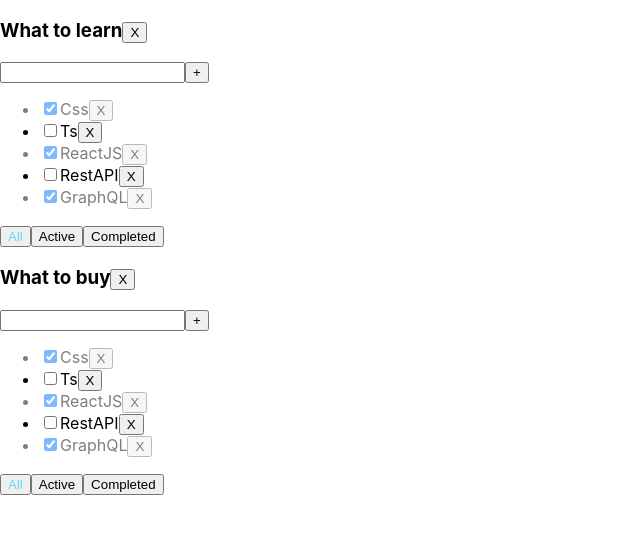
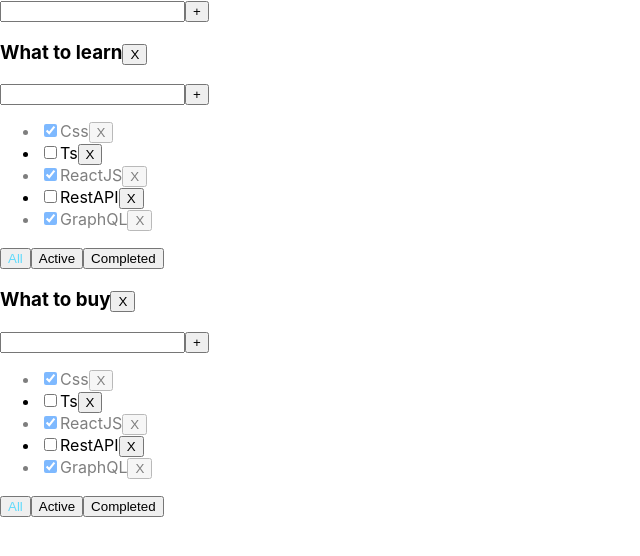
Before and after one commit to YakovcevMark/ToDoList, a React (Create React App) app: page / in a window 1280 px wide. Shown: the top 556 px of the page, without its empty margins (0-640 px from the left). Built offline with nearby package versions, Linux system fonts and the light colour scheme.

Commit message:
Stage 06

```diff
--- a/src/App.tsx
+++ b/src/App.tsx
@@ -2,6 +2,7 @@ import React, {useState} from 'react';
 import {v1} from 'uuid';
 import './App.css';
 import {ToDoList} from "./components/ToDoList";
+import {AddItemInput} from "./components/AddItemInput/AddItemInput";
 
 export type FilterValuesType = "All" | "Active" | "Completed"
 export type ErrorType = string | null
@@ -23,13 +24,6 @@ function App() {
     const toDoListId1 = v1();
     const toDoListId2 = v1();
 
-    // const [tasks, setTasks] = useState<TaskType[]>([
-    //     {id: v1(), title: "Css", isDone: true},
-    //     {id: v1(), title: "Ts", isDone: false},
-    //     {id: v1(), title: "ReactJS", isDone: true},
-    //     {id: v1(), title: "RestAPI", isDone: false},
-    //     {id: v1(), title: "GraphQL", isDone: true},
-    // ])
     const [toDoLists, setToDoLists] = useState<ToDoListType[]>([
         {id: toDoListId1, title: "What to learn", filter: "All"},
         {id: toDoListId2, title: "What to buy", filter: "All"},
@@ -75,10 +69,36 @@ function App() {
         setTasks({...tasks, [toDoListId]: tasks[toDoListId].filter(t => t.id !== id)})
     }
 
+    const createNewToDoList = (title: string) => {
+        const newId = v1();
+        setToDoLists([{id: newId, title, filter: "All"}, ...toDoLists])
+        setTasks({[newId]: [], ...tasks})
+    }
+    const changeToDoListName = (title: string, toDoListId: string) => {
+        setToDoLists(toDoLists.map(t => t.id === toDoListId
+            ? {
+                ...t,
+                title
+            } : t
+        ))
+    }
+    const changeTaskName = (title: string, taskId: string, toDoListId: string,) => {
+        setTasks({
+            [toDoListId]: tasks[toDoListId].map(t => t.id === taskId
+                ? {
+                    ...t,
+                    title
+                } : t
+            ), ...tasks
+        })
 
-    return (
+    }
+
+    return <>
+        <AddItemInput addItem={createNewToDoList}/>
         <div>
-            {toDoLists.map(tl => <ToDoList title={tl.title}
+            {
+                toDoLists.map(tl => <ToDoList title={tl.title}
                                               removeToDoList={removeToDoList}
                                               tasks={tasks[tl.id]}
                                               addTask={addTask}
@@ -87,17 +107,12 @@ function App() {
                                               key={tl.id}
                                               id={tl.id}
                                               filter={tl.filter}
-                                           changeFilter={changeFilter}/>)}
-            {/*<ToDoList title={"learnTasks"}*/}
-            {/*          tasks={filteredTasks(tasks)}*/}
-            {/*          addTask={addTask}*/}
-            {/*          removeTask={removeTask}*/}
-            {/*          changeFilter={setFilter}*/}
-            {/*          toggleComplete={toggleComplete}*/}
-            {/*          filter={filter}*/}
-            {/*/>*/}
+                                              changeFilter={changeFilter}
+                                              changeToDoListName={changeToDoListName}
+                                              changeTaskName={changeTaskName}/>)
+            }
         </div>
-    );
+    </>
 }
 
 export default App;
--- a/src/components/ Task.tsx
+++ b/src/components/ Task.tsx
@@ -1,23 +1,36 @@
-import {ErrorType, TaskType} from "../App";
+import {TaskType} from "../App";
 import React from "react";
 import s from "./Task.module.css"
+import EditableSpan from "./EditableSpan";
 
 type TaskPropsType = {
     task: TaskType
 
     removeTask: (id: string) => void
     toggleComplete: (id: string) => void
+    changeTaskName: (title: string, taskId: string) => void
 }
-export const Task: React.FC<TaskPropsType> = ({task, removeTask, toggleComplete}) => {
+export const Task: React.FC<TaskPropsType> = ({
+                                                  task,
+                                                  removeTask,
+                                                  toggleComplete,
+                                                  changeTaskName
+                                              }) => {
     const onClickButtonHandler = () => removeTask(task.id);
     const onClickInputHandler = () => toggleComplete(task.id);
-    return <li className={task.isDone ? s.done : ""} key={task.id}>
-        <input
-            type="checkbox"
-            checked={task.isDone}
-            onClick={onClickInputHandler}/>
+    const changeTaskNameHandler = (title: string) => {
+        changeTaskName(title, task.id)
+    }
 
-        <span>{task.title}</span>
-        <button onClick={onClickButtonHandler}>X</button>
-    </li>
+    return <>
+        <li className={task.isDone ? s.done : ""} key={task.id}>
+            <input
+                type="checkbox"
+                checked={task.isDone}
+                onClick={onClickInputHandler}/>
+            <EditableSpan value={task.title} setValue={changeTaskNameHandler}/>
+            <button onClick={onClickButtonHandler}>X</button>
+        </li>
+    </>
+
 }
--- /dev/null
+++ b/src/components/AddItemInput/AddItemInput.module.css
@@ -0,0 +1,8 @@
+.inputError input {
+    border: darkred solid 3px;
+}
+
+.inputError .errorMessage {
+    color: darkred;
+    font-weight: bold;
+}
--- /dev/null
+++ b/src/components/AddItemInput/AddItemInput.tsx
@@ -0,0 +1,47 @@
+import React, {ChangeEvent, KeyboardEvent, useState} from "react";
+import {ErrorType} from "../../App";
+import s from "../AddItemInput/AddItemInput.module.css";
+
+type AddItemInputPropsType = {
+    addItem: (title: string) => void
+}
+export const AddItemInput: React.FC<AddItemInputPropsType> = ({addItem}) => {
+    const [newTaskTitle, setNewTaskTitle] = useState<string>("");
+    const [error, setError] = useState<ErrorType>(null);
+
+    function onChangeHandler(e: ChangeEvent<HTMLInputElement>) {
+        setNewTaskTitle(e.currentTarget.value);
+        setError(null);
+    }
+
+    function addNewTask() {
+        const title = newTaskTitle.trim()
+        if (title !== "") {
+            addItem(title)
+            setNewTaskTitle("");
+        } else {
+            setError("Field is required")
+        }
+
+    }
+
+    const onKeyDownHandler = (e: KeyboardEvent<HTMLInputElement>) => {
+        if (e.charCode === 13)
+            addNewTask()
+    }
+    const inputClassName = error ? s.inputError : "";
+    return <>
+        <div className={inputClassName}>
+            <input
+                value={newTaskTitle}
+                onChange={onChangeHandler}
+                onKeyPress={onKeyDownHandler}
+                onBlur={addNewTask}/>
+            <button onClick={addNewTask}>+</button>
+            <div>
+                {error && <span className={s.errorMessage}>{error}</span>}
+            </div>
+        </div>
+    </>
+
+}
--- /dev/null
+++ b/src/components/EditableSpan.tsx
@@ -0,0 +1,28 @@
+import React, {useState, ChangeEvent} from 'react';
+
+type EditableSpanPropsType = {
+    value: string
+    setValue: (title: string) => void
+}
+const EditableSpan: React.FC<EditableSpanPropsType> = ({value,setValue}) => {
+    const [spanText,setSpanText]=useState<string>(value)
+    const [editMode,setEditMode]=useState<boolean>(false)
+    const onEditMode = () => setEditMode(true)
+    const offEditMode = () => {
+        setValue(spanText);
+        setEditMode(false)
+    }
+    const onChangeHandler = (e: ChangeEvent<HTMLInputElement>) => {
+        setSpanText(e.currentTarget.value)
+    }
+    return editMode
+        ? <input type="text"
+                 value={spanText}
+                 onChange={onChangeHandler}
+                 onBlur={offEditMode}
+                 autoFocus={true}
+        />
+        : <span onDoubleClick={onEditMode}>{spanText}</span>
+}
+
+export default EditableSpan;
--- a/src/components/ToDoList.module.css
+++ b/src/components/ToDoList.module.css
@@ -1,12 +1,3 @@
 .activeFilter {
     color: #61dafb;
 }
-
-.inputError input {
-    border: darkred solid 3px;
-}
-
-.inputError .errorMessage {
-    color: darkred;
-    font-weight: bold;
-}
--- a/src/components/ToDoList.tsx
+++ b/src/components/ToDoList.tsx
@@ -1,7 +1,9 @@
-import React, {ChangeEvent, KeyboardEvent, MouseEvent, useState} from "react";
-import {ErrorType, FilterValuesType, TaskType} from "../App";
+import React, {MouseEvent} from "react";
+import {FilterValuesType, TaskType} from "../App";
 import {Task} from "./ Task";
 import s from "./ToDoList.module.css"
+import {AddItemInput} from "./AddItemInput/AddItemInput";
+import EditableSpan from "./EditableSpan";
 
 
 type PropsType = {
@@ -14,6 +16,8 @@ type PropsType = {
     id: string
     filter: FilterValuesType
     changeFilter: (value: FilterValuesType, toDoListId: string) => void
+    changeToDoListName: (title: string, toDoListId: string) => void
+    changeTaskName: (title: string, toDoListId: string, taskId: string) => void
 }
 export const ToDoList: React.FC<PropsType> = ({
                                                   addTask,
@@ -24,10 +28,11 @@ export const ToDoList: React.FC<PropsType> = ({
                                                   toggleComplete,
                                                   filter,
                                                   changeFilter,
+                                                  changeToDoListName,
+                                                  changeTaskName,
                                                   ...props
                                               }) => {
-    const [newTaskTitle, setNewTaskTitle] = useState<string>("");
-    const [error, setError] = useState<ErrorType>(null);
+
 
     const filteredTasks = (tasks: TaskType[]): TaskType[] => {
         if (filter === "Active")
@@ -37,58 +42,35 @@ export const ToDoList: React.FC<PropsType> = ({
         return tasks;
     }
 
-    function onChangeHandler(event: ChangeEvent<HTMLInputElement>) {
-        setNewTaskTitle(event.currentTarget.value);
-        setError(null);
-    }
 
-    function addNewTask() {
-        const title = newTaskTitle.trim()
-        if (title !== "") {
-            addTask(title, props.id)
-            setNewTaskTitle("");
-        } else {
-            setError("Field is required")
-        }
-
-    }
-
-    const onKeyPressHandler = (e: KeyboardEvent<HTMLInputElement>) => {
-        if (e.key === "ENTER")
-            addNewTask()
-    }
     const onChangeFilter = (e: MouseEvent<HTMLButtonElement>) => {
         changeFilter(e.currentTarget.value as FilterValuesType, props.id)
     }
-    const removeTaskHandler = (taskId:string) => {
-        removeTask(taskId,props.id)
+    const removeTaskHandler = (taskId: string) => {
+        removeTask(taskId, props.id)
     }
-    const toggleCompleteHandler = (taskId:string) => {
-        toggleComplete(taskId,props.id)
+    const toggleCompleteHandler = (taskId: string) => {
+        toggleComplete(taskId, props.id)
     }
-
-    const inputClassName = error ? s.inputError : "";
+    const addNewTask = (title: string) => {
+        addTask(title, props.id)
+    }
+    const changeToDoListNameHandler = (title: string) => {
+        changeToDoListName(title, props.id)
+    }
+    const changeTaskNameHandler = (title: string, taskId: string) => {
+        changeTaskName(title, taskId, props.id)
+    }
     return <>
-        <h3>{title}
+        <h3><EditableSpan value={title} setValue={changeToDoListNameHandler}></EditableSpan>
             <button onClick={() => removeToDoList(props.id)}>X</button>
         </h3>
-
-
-        <div className={inputClassName}>
-            <input
-                value={newTaskTitle}
-                onChange={onChangeHandler}
-                onKeyPress={onKeyPressHandler}/>
-            <button onClick={addNewTask}>+</button>
-            <div>
-                {error && <span className={s.errorMessage}>{error}</span>}
-            </div>
-
-        </div>
+        <AddItemInput addItem={addNewTask}/>
         <ul>
-            {filteredTasks(tasks).map(t => <Task task={t}
-                                                 removeTask={removeTaskHandler}
-                                                 toggleComplete={toggleCompleteHandler}
+            {tasks && filteredTasks(tasks).map(t => <Task task={t}
+                                                          removeTask={removeTaskHandler}
+                                                          toggleComplete={toggleCompleteHandler}
+                                                          changeTaskName={changeTaskNameHandler}
             />)}
         </ul>
         <div>
```
Also changed, not shown: 1 other file (tests, documents, lock files or other folders). Lines whose indentation alone changed are shown as unchanged.
